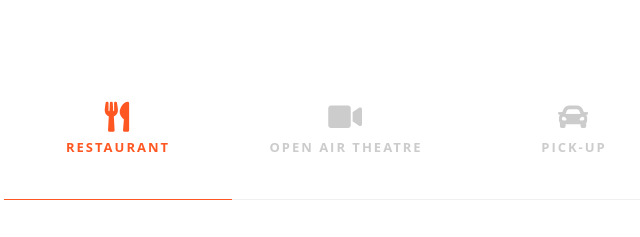
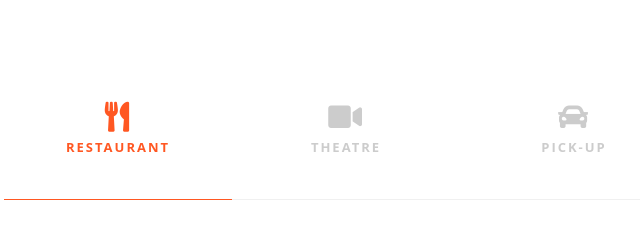
Before and after one commit to mustafabhatkar/peles_holidays, a plain HTML site: page public/index.html in a window 1280 px wide. Shown: the part 3065-3302 px from the top of the page, 66-706 px from the left. Drawn offline with Linux system fonts and the light colour scheme; files whose address does not match are found by name.

Commit message:
renamed open air theatre

```diff
--- a/public/index.html
+++ b/public/index.html
@@ -252,7 +252,7 @@
 					</a>
 					<a href="#" data-tab="tab2" style="width: 20%;">
 						<i class="fa fa-video" style="font-size:30px;"></i>
-						<span>Open Air Theatre</span>
+						<span>Theatre</span>
 					</a>
 					<a href="#" data-tab="tab3" style="width: 20%;">
 						<i class="fa fa-car" style="font-size:30px;"></i>
```
